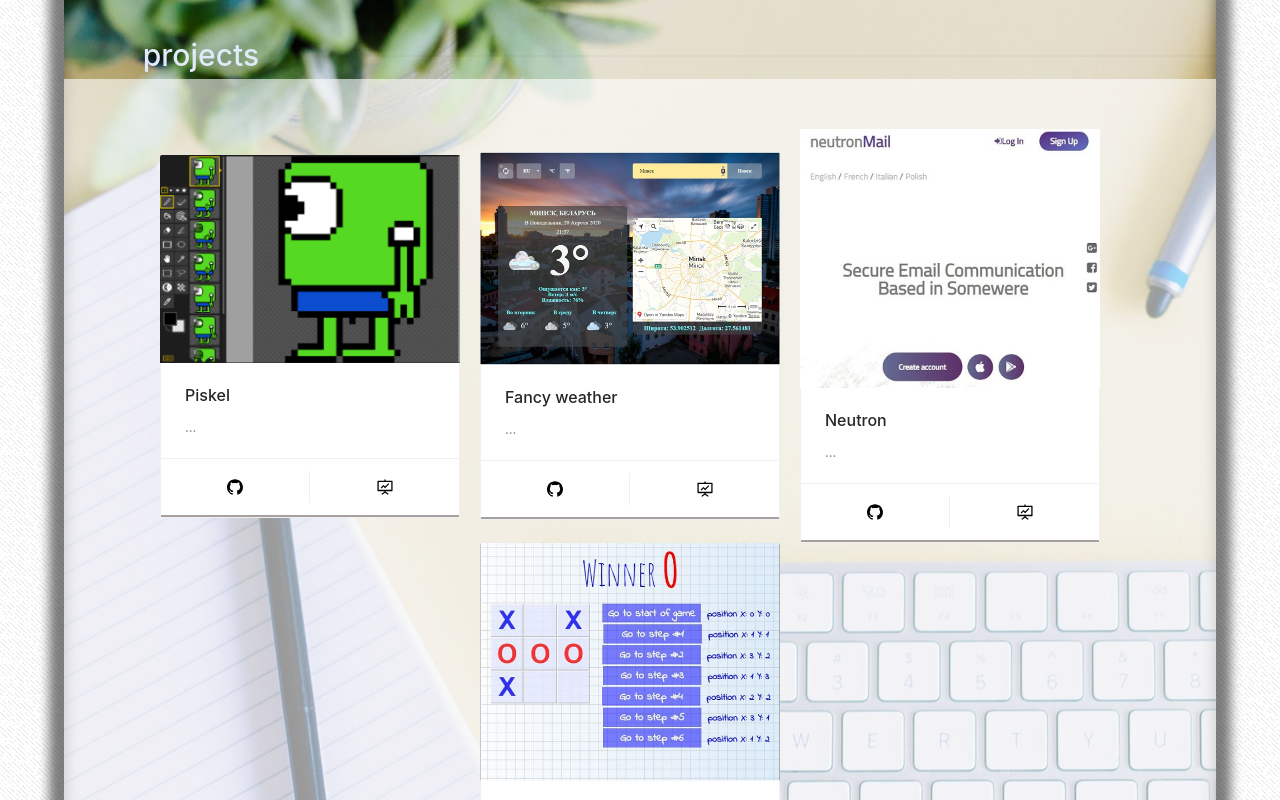
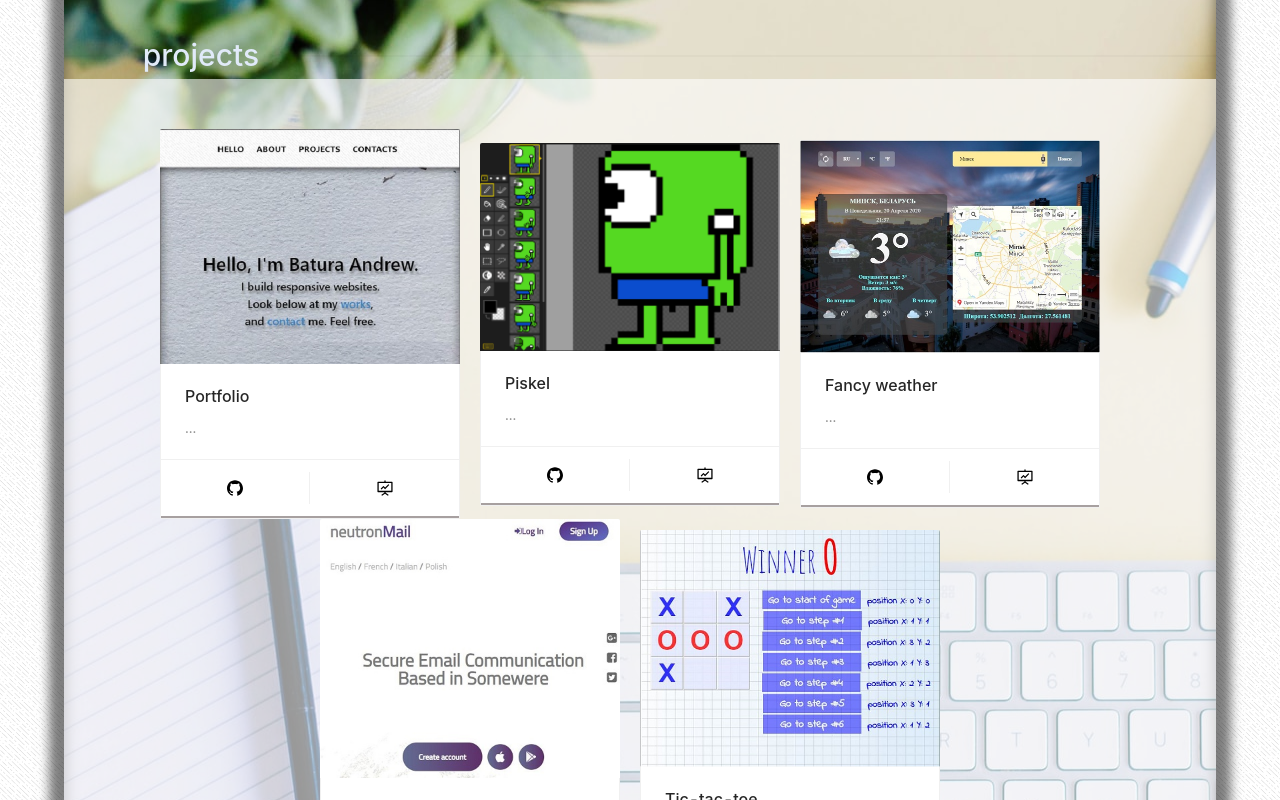
Before and after one commit to BaturaAndrew/portfolio, a React (Create React App) app: page / in a window 1280 px wide. Shown: the part 1180-1980 px from the top of the page. Built offline with nearby package versions, Linux system fonts and the light colour scheme.

Commit message:
add: project to projects

```diff
--- a/src/component/Projects/Card/Card.js
+++ b/src/component/Projects/Card/Card.js
@@ -5,8 +5,15 @@
 
 const {Meta} = Card;
 
-const CardProject = props => {
+const Project = props => {
   return (
+    // FIXME:  use a function instead of 'a' tag
+    // https://stackoverflow.com/questions/42561137/link-cannot-appear-as-a-descendant-of-a-link
+    <a
+      componentclass="span"
+      href={props.appLink}
+      target="_blank"
+      rel="noopener noreferrer">
       <Card
         data-aos="zoom-out-right"
         data-aos-duration="500"
@@ -35,6 +42,7 @@
         ]}>
         <Meta title={props.title} description={props.description} />
       </Card>
+    </a>
   );
 };
-export default CardProject;
+export default Project;
--- a/src/component/Projects/Projects.js
+++ b/src/component/Projects/Projects.js
@@ -1,8 +1,7 @@
 import React, {Component} from 'react';
 import './Projects.scss';
 import {Divider} from 'antd';
-import CardProject from './Card/Card.js';
-
+import Card from './Card/Card.js';
 
 export default class Projects extends Component {
   state = {
@@ -16,17 +15,7 @@
         </Divider>
         <div className="projects-section flex-row">
           {this.state.projects.map(project => {
-            return (
-              <CardProject
-                key={project.imgName}
-                imgName={project.imgName}
-                imgSrc={project.imgSrc}
-                ginHub={project.ginHub}
-                appLink={project.appLink}
-                title={project.title}
-                description={project.description}
-              />
-            );
+            return <Card key={project.imgName} {...project} />;
           })}
         </div>
       </div>
--- a/src/component/Projects/assets/projects.json
+++ b/src/component/Projects/assets/projects.json
@@ -1,4 +1,12 @@
 [
+  {
+    "imgName": "portfolio",
+    "imgSrc": "portfolio.jpg",
+    "ginHub": "https://github.com/BaturaAndrew/portfolio",
+    "appLink": "https://baturaandrew.netlify.app/",
+    "title": "Portfolio",
+    "description": "..."
+  },
   {
     "imgName": "piskel",
     "imgSrc": "piskel.jpg",
```
Also changed, not shown: src/component/Projects/assets/images/portfolio.jpg (added). Lines whose indentation alone changed are shown as unchanged.
